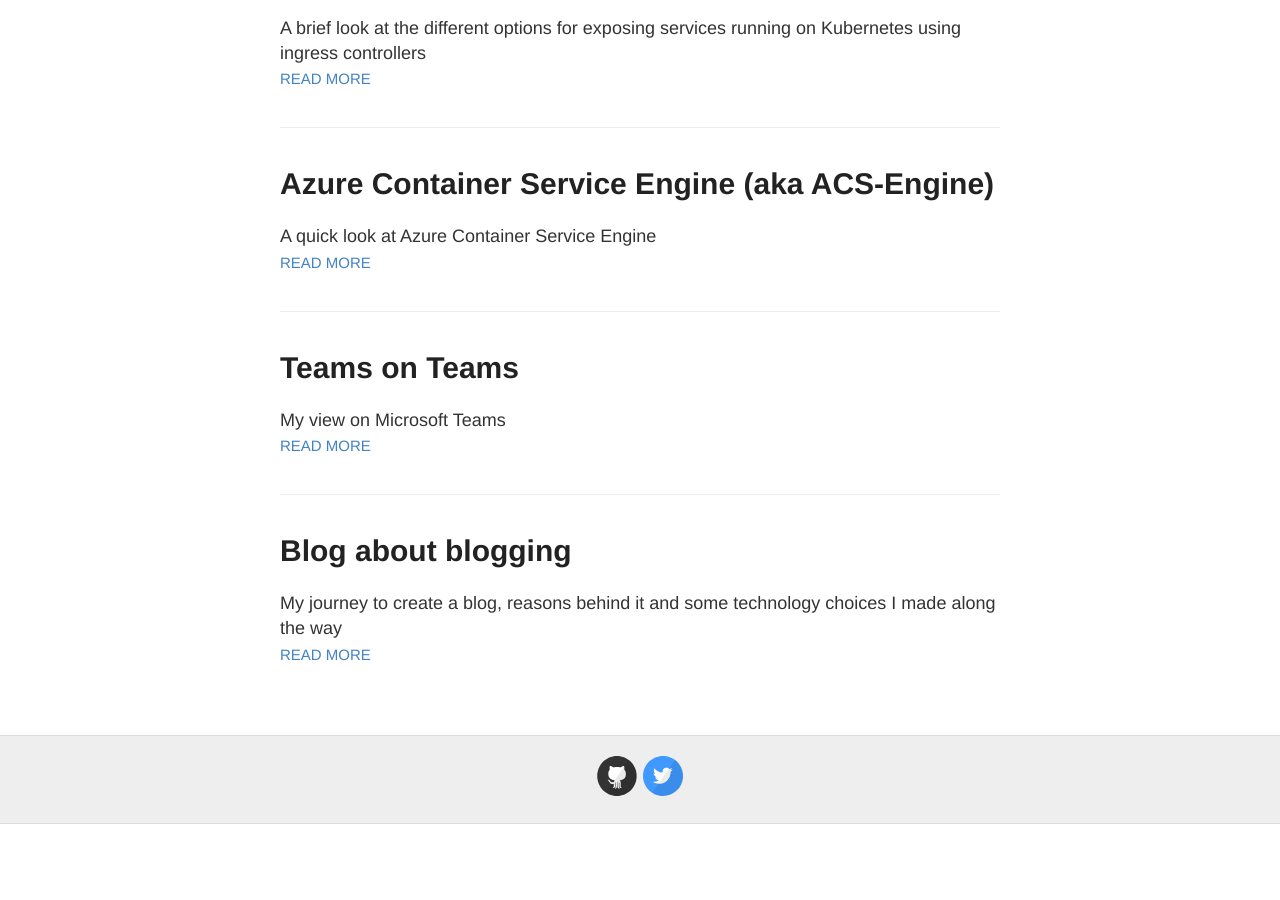
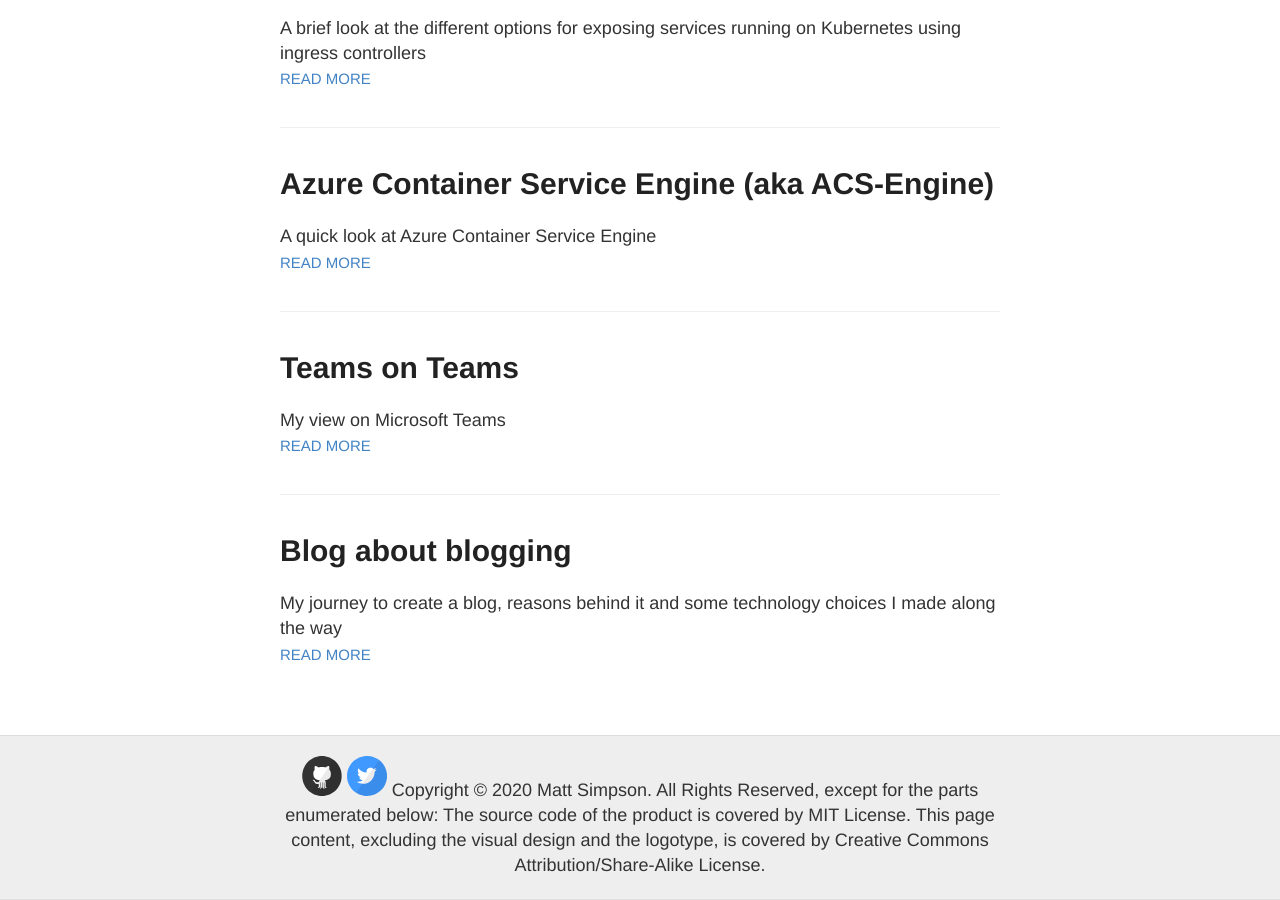
Before and after one commit to msimpsonnz/msimpsonnz.github.io, a Jekyll site: the page built from index.html, in a window 1280 px wide and 900 px high, scrolled down 8966 px. Built offline with Jekyll 4.4.1, drawn with Linux system fonts in a browser that asks for light colours; before the commit the page ends 9790 px from its top, so only the background shows below that.

Commit message:
update license

```diff
--- a/_layouts/default.html
+++ b/_layouts/default.html
@@ -41,6 +41,14 @@
       <div class="container">
         <footer class="footer">
           {% include svg-icons.html %}
+
+
+    Copyright © 2020 Matt Simpson. All Rights Reserved, except for the parts enumerated below:
+
+    The source code of the product is covered by MIT License.
+    This page content, excluding the visual design and the logotype, is covered by Creative Commons Attribution/Share-Alike License.
+
+
         </footer>
       </div>
     </div>
```
Also changed, not shown: 1 other file.
